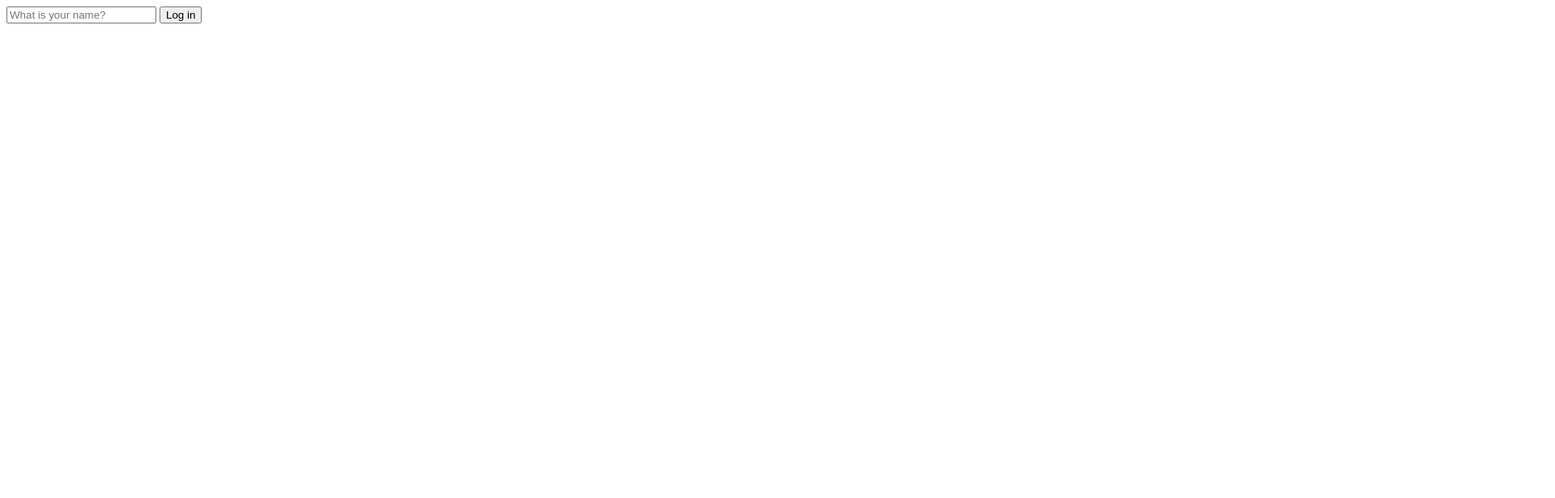
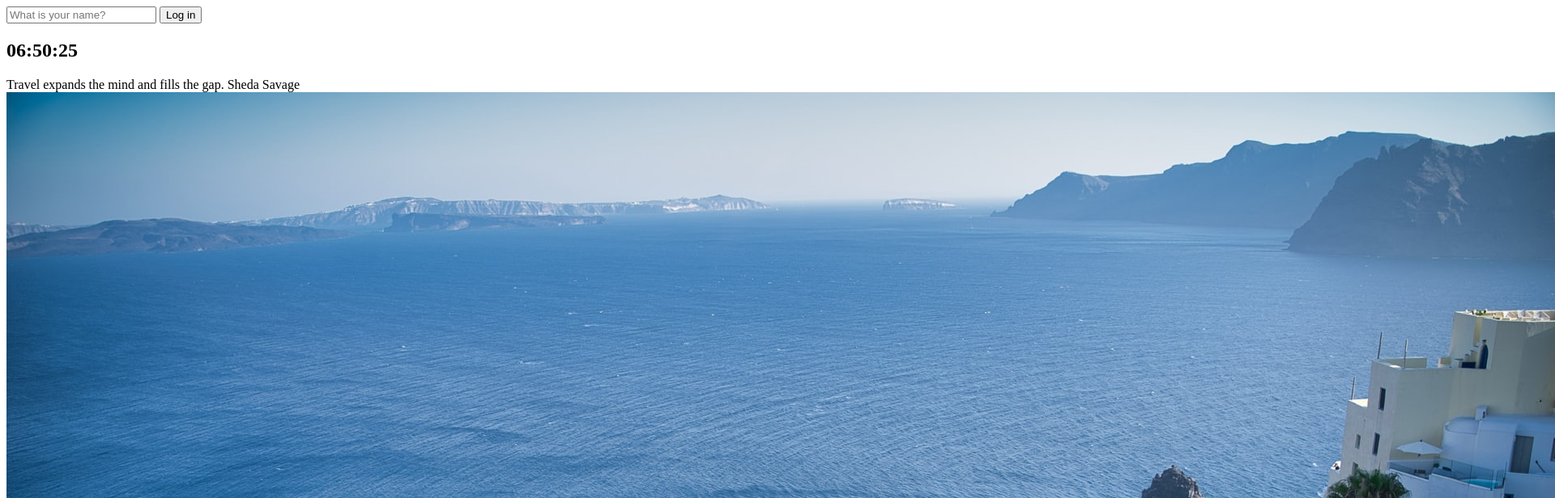
Before and after one commit to Paul0620/chrome-clone-2021, a plain HTML site: page index.html in a window 1280 px wide. Shown: the top 616 px of the page at 81% size, 1920 px wide, since content can reach past the window. Drawn offline with Linux system fonts and the light colour scheme.

Commit message:
Create quotes.js, greetings.js, clock.js, background.js

```diff
--- a/index.html
+++ b/index.html
@@ -4,7 +4,7 @@
     <meta charset="UTF-8" />
     <meta http-equiv="X-UA-Compatible" content="IE=edge" />
     <meta name="viewport" content="width=device-width, initial-scale=1.0" />
-    <link rel="stylesheet" href="style.css" />
+    <link rel="stylesheet" href="css/style.css" />
     <title>Momentum App</title>
   </head>
   <body>
@@ -17,7 +17,20 @@
       />
       <input type="submit" value="Log in" />
     </form>
-    <h1 id="greeting" class="hidden"></h1>
-    <script src="app.js"></script>
+
+    <h2 id="clock">00:00:00</h2>
+    <h1 class="hidden" id="greeting"></h1>
+
+    <div id="quote">
+      <span></span>
+      <span></span>
+    </div>
+
+
+
+    <script src="js/greetings.js"></script>
+    <script src="js/clock.js"></script>
+    <script src="js/quotes.js"></script>
+    <script src="js/background.js"></script>
   </body>
 </html>
--- /dev/null
+++ b/js/background.js
@@ -0,0 +1,9 @@
+const images = ["0.jpeg", "1.jpeg", "2.jpeg"];
+
+const chosenImage = images[Math.floor(Math.random() * images.length)];
+
+const bgImage = document.createElement("img");
+
+bgImage.src = `img/${chosenImage}`
+
+document.body.appendChild(bgImage);
--- /dev/null
+++ b/js/clock.js
@@ -0,0 +1,12 @@
+const clock = document.querySelector("h2#clock");
+
+function getClock() {
+  const date = new Date();
+  const hours = String(date.getHours()).padStart(2, "0");
+  const minutes = String(date.getMinutes()).padStart(2, "0");
+  const seconds = String(date.getSeconds()).padStart(2, "0");
+  clock.innerText = `${hours}:${minutes}:${seconds}`;
+}
+
+getClock();
+setInterval(getClock, 1000);
--- /dev/null
+++ b/js/quotes.js
@@ -0,0 +1,50 @@
+const quotes = [
+  {
+    quote: "The way to get started is to quit talking and begin doing.",
+    author: "Walt Disney",
+  },
+  {
+    quote: "Life is what happens when you're busy making other plans.",
+    author: "John Lennon",
+  },
+  {
+    quote:
+      "The world is a book and those who do not travel read only one page.",
+    author: "Saint Augustine",
+  },
+  {
+    quote: "Life is either a daring adventure or nothing at all.",
+    author: "Helen Keller",
+  },
+  {
+    quote: "To Travel is to Live",
+    author: "Hans Christian Andersen",
+  },
+  {
+    quote: "Only a life lived for others is a life worthwhile.",
+    author: "Albert Einstein",
+  },
+  {
+    quote: "You only live once, but if you do it right, once is enough.",
+    author: "Mae West",
+  },
+  {
+    quote: "Never go on trips with anyone you do ntot love.",
+    author: "Hemmingway",
+  },
+  {
+    quote: "We wander for distraction, but we travel for fulfilment.",
+    author: "Hilaire Belloc",
+  },
+  {
+    quote: "Travel expands the mind and fills the gap.",
+    author: "Sheda Savage",
+  },
+];
+
+const quote = document.querySelector("#quote span:first-child");
+const author = document.querySelector("#quote span:last-child");
+const todaysQuote = quotes[Math.floor(Math.random() * quotes.length)];
+
+quote.innerText = todaysQuote.quote;
+author.innerText = todaysQuote.author;
```
Also changed, not shown: css/style.css (renamed from style.css), img/0.jpeg (added), img/1.jpeg (added), img/2.jpeg (added), js/greetings.js (renamed from app.js), 1 other file.
